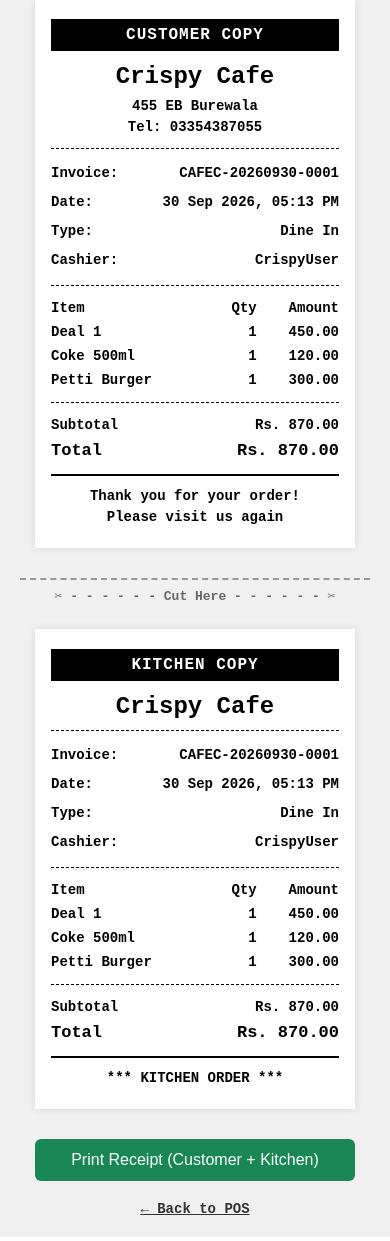
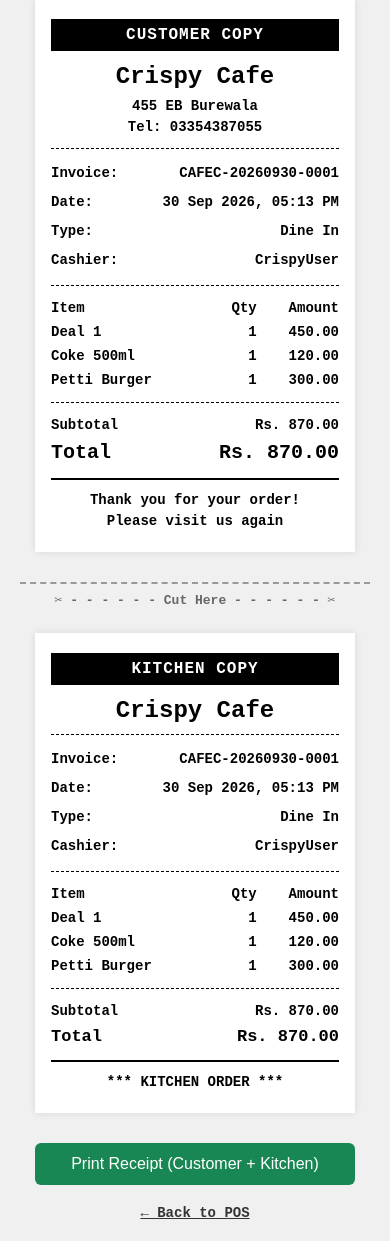
Before and after one commit to Naeemshakir0707/cafe-crispy-pos, a Django app: a page that uses pos/templates/pos/receipt.html in a window 390 px wide. Shown: the part 21-1262 px from the top of the page. Run offline with Django 5.2, Linux system fonts and the light colour scheme; a user stored in the database is signed in; data comes from the database, SQL or seed files in the repository.

Commit message:
Make Total amount and Customer phone number bigger and bold on receipt

```diff
--- a/pos/templates/pos/receipt.html
+++ b/pos/templates/pos/receipt.html
@@ -117,6 +117,16 @@
         font-size: 14px;
     }
 
+    .total-amount {
+        font-size: 20px !important;
+        font-weight: 900 !important;
+    }
+
+    .customer-phone {
+        font-size: 20px !important;
+        font-weight: 900 !important;
+    }
+
     @media print {
         body {
             background: white;
@@ -200,7 +210,7 @@
             {% if sale.customer.mobile %}
             <tr>
                 <td>Mobile:</td>
-                <td class="right">{{ sale.customer.mobile }}</td>
+                <td class="right customer-phone">{{ sale.customer.mobile }}</td>
             </tr>
             {% endif %}
             {% if sale.customer.address %}
@@ -253,7 +263,7 @@
             <td class="right">Rs. {{ sale.delivery_charge }}</td>
         </tr>
         {% endif %}
-        <tr class="total-row">
+        <tr class="total-amount">
             <td>Total</td>
             <td class="right">Rs. {{ sale.total }}</td>
         </tr>
@@ -319,7 +329,7 @@
         {% if sale.customer.mobile %}
         <tr>
             <td>Mobile:</td>
-            <td class="right">{{ sale.customer.mobile }}</td>
+            <td class="right customer-phone">{{ sale.customer.mobile }}</td>
         </tr>
         {% endif %}
         {% if sale.customer.address %}
```
